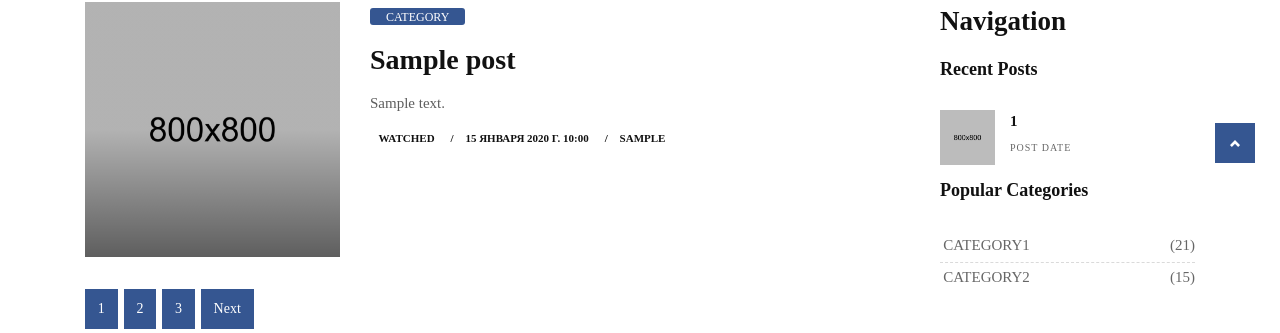
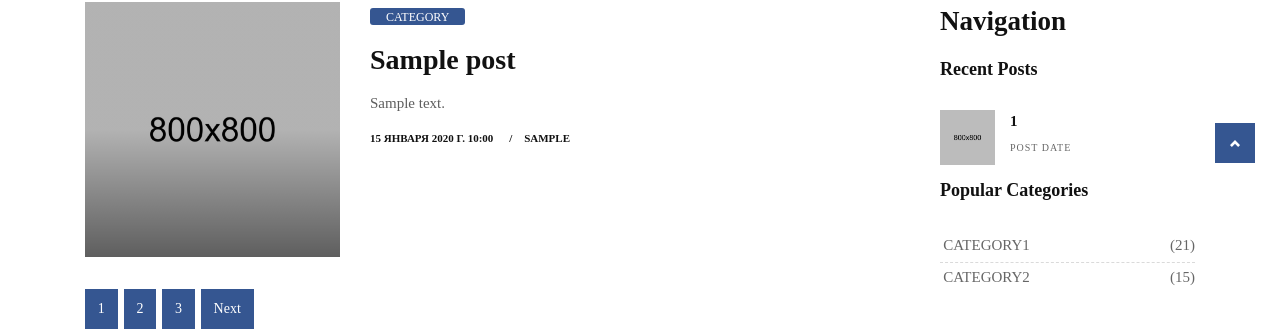
Before and after one commit to Maltsew/OverPath, a Django app: page /blog/ in a window 1280 px wide. Shown: the part 737-1070 px from the top of the page. Run offline with Django 4.2, Linux system fonts and the light colour scheme; tables that the repository leaves empty hold one stand-in row (values such as "Sample post"); some libraries are stand-ins or nearby versions; some web fonts are replaced.

Commit message:
мелкие правки

```diff
--- a/blog/templates/blog/homepage.html
+++ b/blog/templates/blog/homepage.html
@@ -57,7 +57,6 @@
                                         <span class="bg-aqua"><a href="#" title="">CATEGORY</a></span>
                                         <h4><a href="{% url 'show_post' post.pk %}" title="">{{post.title}}</a></h4>
                                         <p>{{post.content|truncatewords:60}}</p> <!-- фильтр для вывода 60 символов -->
-                                        <small><a href="#" title=""><i class="fa fa-eye"></i>WATCHED</a></small>
                                         <small><a href="#" title="">{{post.created_on}}</a></small>
                                         <small><a href="#" title="">{{post.author.username}}</a></small>
                                     </div><!-- end meta -->
--- a/blog/templates/layout/base.html
+++ b/blog/templates/layout/base.html
@@ -122,7 +122,7 @@
     {% block header %}
 
     {% endblock header %}
-{% block content %}
+    {% block content %}
 
     {% endblock content %}
             <footer class="footer">
```
